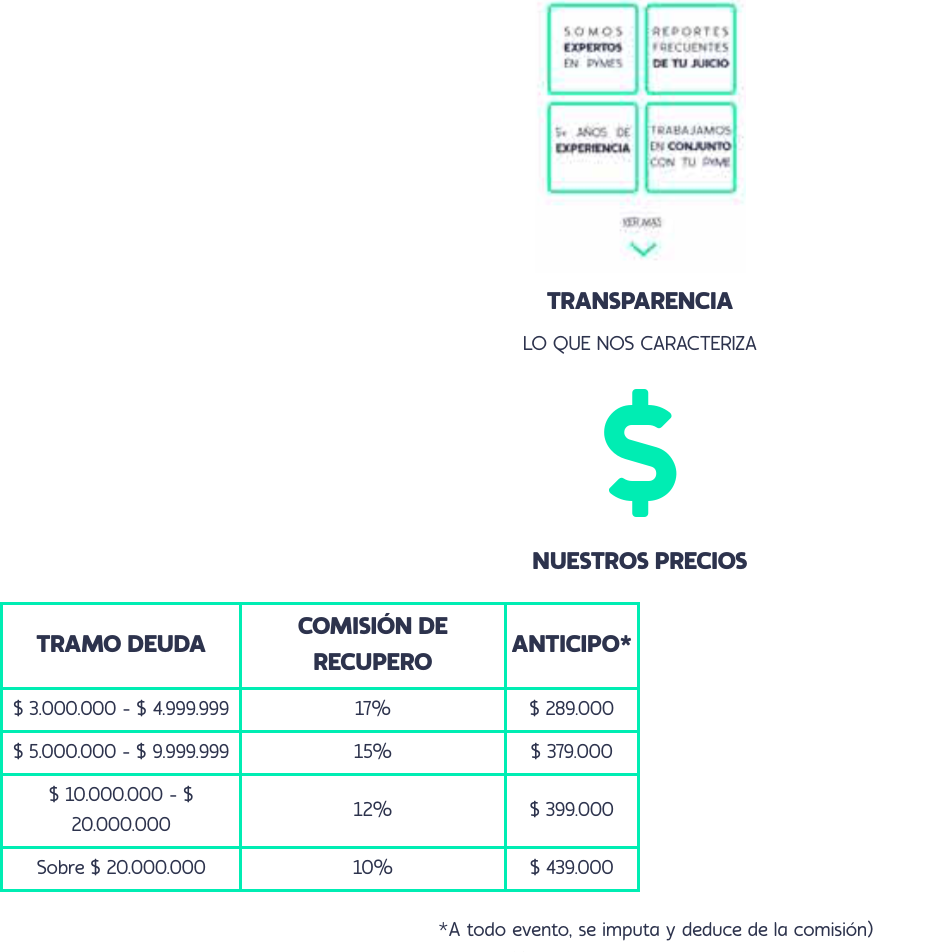
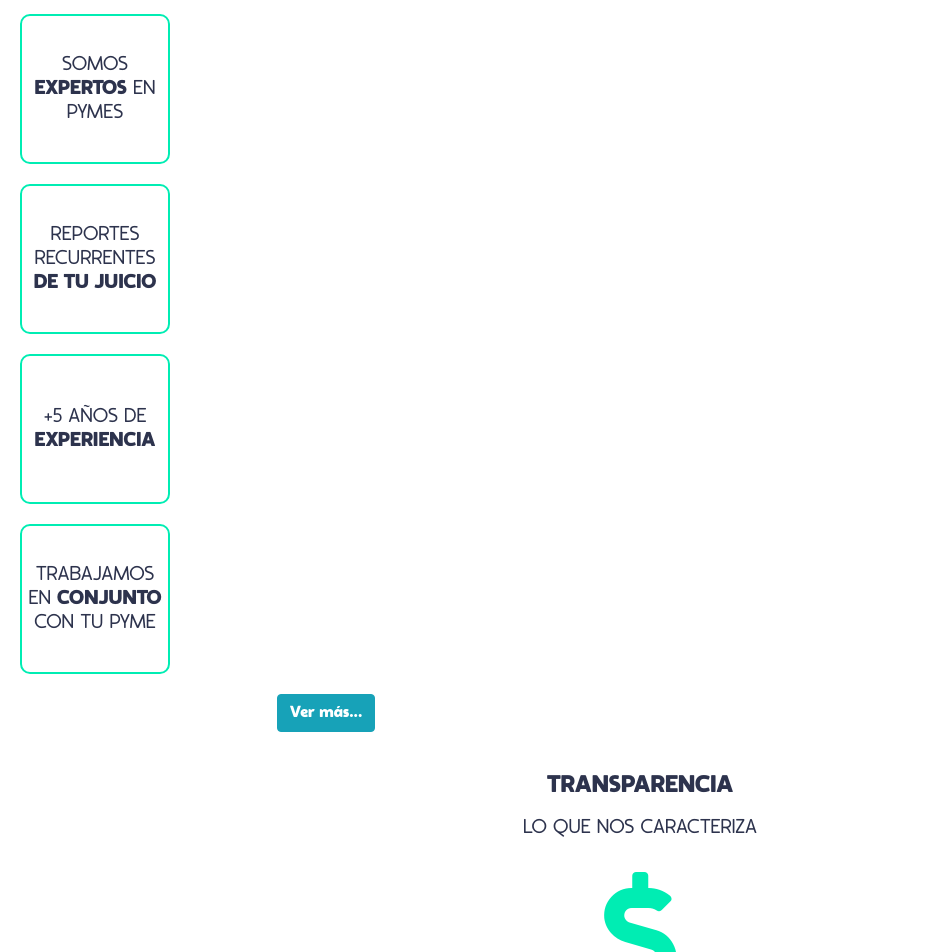
Before and after one commit to jerosantamariai/protegepyme, a React (Create React App) app in the folder front/: page / in a window 1280 px wide. Shown: the part 2850-3802 px from the top of the page, without its empty margins (0-936 px from the left). Built offline with nearby package versions, Linux system fonts and the light colour scheme.

Commit message:
adding cuadros

```diff
--- a/front/package.json
+++ b/front/package.json
@@ -8,6 +8,7 @@
     "@testing-library/react": "^11.2.6",
     "@testing-library/user-event": "^12.8.3",
     "bootstrap": "^4.6.0",
+    "html-react-parser": "^1.2.6",
     "jquery": "^3.6.0",
     "popper.js": "^1.16.1",
     "react": "^17.0.2",
--- /dev/null
+++ b/front/src/components/cuadros.jsx
@@ -0,0 +1,9 @@
+export default [
+    'SOMOS <b>EXPERTOS</b> EN PYMES',
+    'REPORTES RECURRENTES <b>DE TU JUICIO</b>',
+    '+5 AÑOS DE <b>EXPERIENCIA</b>',
+    'TRABAJAMOS EN <b>CONJUNTO</b> CON TU PYME',
+    'ALGO MAS <b>AQUI</b> CON TU PYME',
+    'POR QUE <b>ESTAMOS</b> CON TU PYME',
+    'SE ME ACABARON <b>LAS IDEAS</b> CON TU PYME',
+];
--- a/front/src/index.css
+++ b/front/src/index.css
@@ -75,8 +75,6 @@ nav .nav-link:hover {
   color: rgb(0, 237, 179);
   margin-right: 30px;
 }
-
-
 
 /* INICIO */
 
@@ -168,6 +166,29 @@ nav .nav-link:hover {
   /* height: 80vh; */
 }
 
+.xqtainer .cuadro {
+  width: 150px;
+  height: 150px;
+  border: 2px solid rgb(0, 237, 179);
+  border-radius: 10px;
+  margin: 20px;
+  position: relative;
+  /* padding: auto; */
+}
+
+.xqtainer b, strong {
+  font-weight: bolder;
+  font-family: 'AuroBlack';
+}
+
+.xqtainer .cuadro .cont {
+  margin: 0;
+  position: absolute;
+  top: 50%;
+  -ms-transform: translateY(-50%);
+  transform: translateY(-50%);
+}
+
 /* PRECIOS */
 
 .preciostainer {
--- a/front/src/views/landing/xq.jsx
+++ b/front/src/views/landing/xq.jsx
@@ -1,16 +1,54 @@
-import React from 'react';
+import React, { useState } from 'react';
 // import FlechaDerecha from '../../img/bigleft.svg';
-import Cuadros from '../../img/cuadros.png';
+// import Cuadros from '../../img/cuadros.png';
+import Collage from '../../components/cuadros.jsx';
+import parse from 'html-react-parser';
 
 const XQ = props => {
-    return(
+    const [multiplicador, setMultiplicador] = useState(1)
+    function mapcollage() {
+        let x = 4 * multiplicador;
+        let y = [];
+        for (let i = 0; i < x; i++) {
+            if (Collage[i] !== undefined)
+                y.push(
+                    <div className="cuadro">
+                        <h4 className="cont">{parse(Collage[i])}</h4>
+                    </div>
+                )
+
+        }
+        return y;
+    }
+    return (
         <div className="xqtainer" id="porquenosotros">
             <div className="row no-gutters">
                 <div className="col-12 text-center">
                     <h1>¿Porqué trabajar juntos?</h1>
                     <h5>NUESTRO TRABAJO ES GARANTIA DE</h5>
                     <h5>COMPROMISO, DEDICACIÓN Y EXPERIENCIA</h5>
-                    <img src={Cuadros} alt="cuadros"/>
+                    <div className="row text-center no-gutters">
+                        <div className="col-12 no-gutters">
+                            {
+                                mapcollage()
+                            }
+                        </div>
+                    </div>
+
+                    <div className="row d-flex justify-content-center no-gutters">
+                        {
+                            Collage.length > 2 * multiplicador ? (
+                                <div className="row no-gutters no-gutters">
+                                    <div className="col-6 text-center no-gutters">
+                                        <div className="btn btn-info mb-4" onClick={() => setMultiplicador(multiplicador + 1)}>Ver más...</div>
+                                    </div>
+                                </div>
+                            ) :
+                                null
+                        }
+                    </div>
+
+                    {/* <img src={Cuadros} alt="cuadros"/> */}
                 </div>
                 {/* <div className="col-1">
                     <img src={FlechaDerecha} alt="marcodrecho"/>
```
Also changed, not shown: 1 other file (tests, documents, lock files or other folders).
